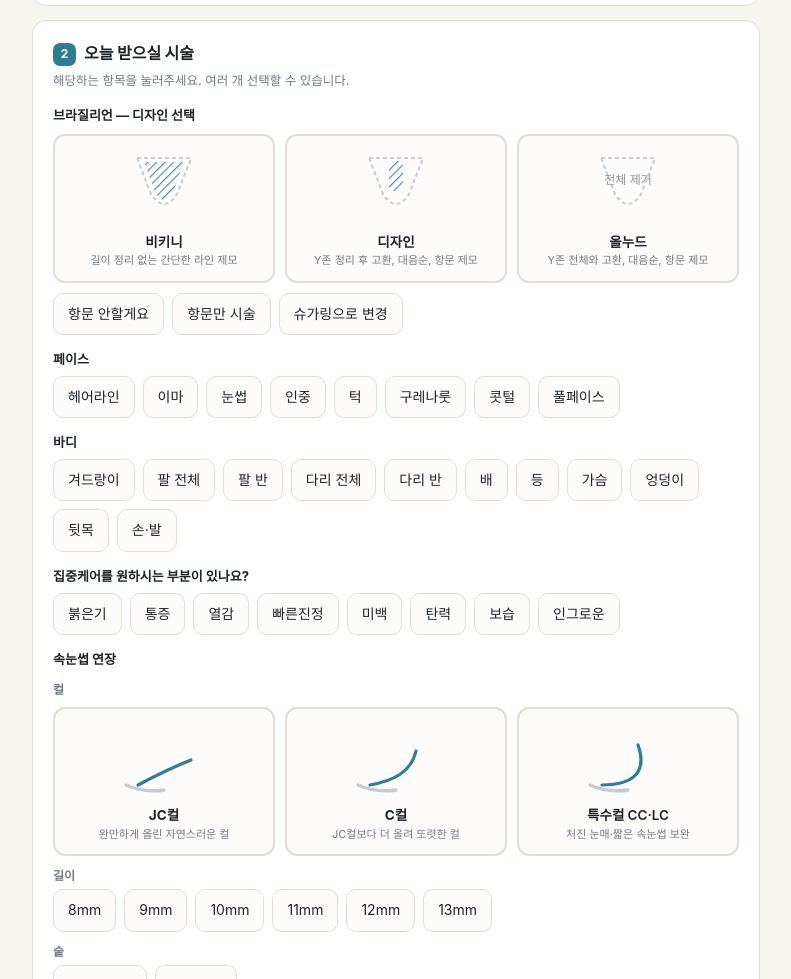
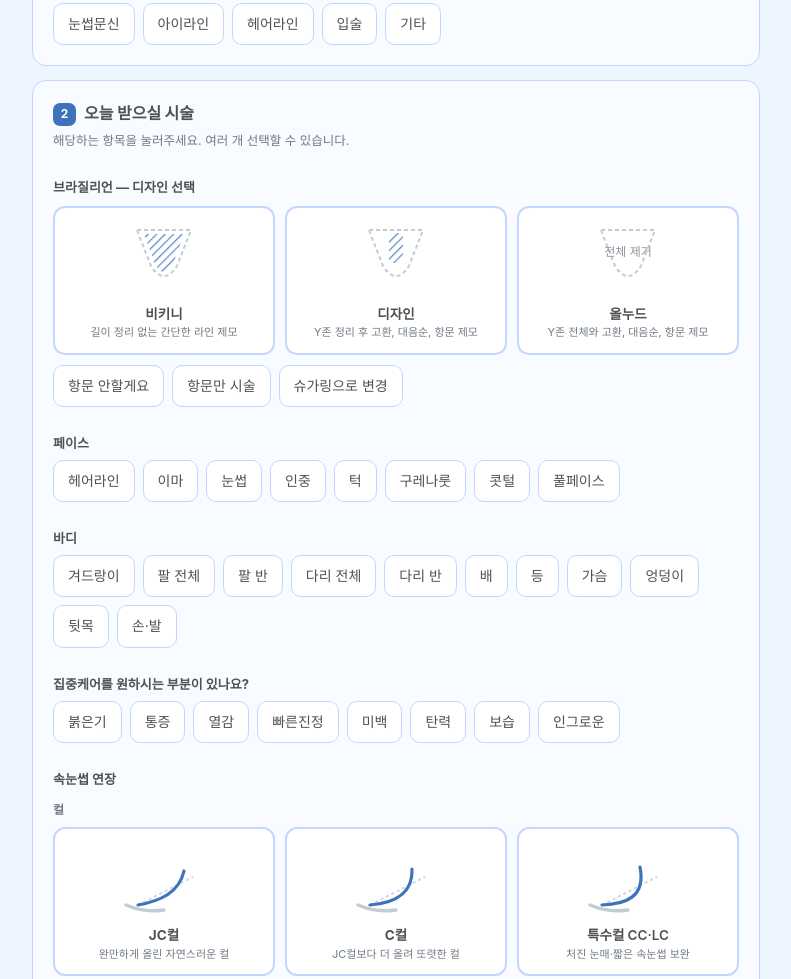
Before and after one commit to kwonjunhyuk0/public, a plain HTML site: page shop/customer-card.html in a window 1280 px wide. Shown: the part 1172-2151 px from the top of the page, without its empty margins (244-1035 px from the left). Drawn offline with Linux system fonts and the light colour scheme; a web font is replaced by a local one.

Commit message:
고객카드: Pretendard 적용

```diff
--- a/shop/customer-card.html
+++ b/shop/customer-card.html
@@ -2,17 +2,21 @@
 <html lang="ko"><head><meta charset="utf-8">
 <meta name="viewport" content="width=device-width,initial-scale=1,maximum-scale=1,user-scalable=no">
 <title>구름왁싱 고객카드</title>
+<link rel="preconnect" href="https://cdn.jsdelivr.net" crossorigin>
+<link rel="stylesheet" as="style" crossorigin
+  href="https://cdn.jsdelivr.net/gh/orioncactus/pretendard@v1.3.9/dist/web/variable/pretendardvariable-dynamic-subset.min.css">
 <style>
 *{margin:0;padding:0;box-sizing:border-box;-webkit-tap-highlight-color:transparent}
-:root{--ink:#1e2328;--sub:#6f7a85;--line:#e2ddd3;--bg:#f7f5f0;--card:#fff;
-      --ac:#2f7d95;--acbg:#eaf4f7;--warn:#b8503f;--warnbg:#fdf1ef}
-body{font-family:-apple-system,'Apple SD Gothic Neo','Noto Sans KR',sans-serif;
+:root{--ink:#515151;--sub:#6f7a85;--line:#c3d6ff;--bg:#edf6ff;--card:#f8fbff;
+      --ac:#3e73b9;--acbg:#eaf4f7;--warn:#b8503f;--warnbg:#fdf1ef}
+body{font-family:'Pretendard Variable',Pretendard,-apple-system,'Apple SD Gothic Neo',
+     'Noto Sans KR',sans-serif;
      background:var(--bg);color:var(--ink);line-height:1.6;font-size:16px}
 .wrap{max-width:760px;margin:0 auto;padding:0 16px 120px}
 header{padding:26px 0 16px;text-align:center}
 h1{font-size:22px;font-weight:800;letter-spacing:-.4px}
 .sub{font-size:13px;color:var(--sub);margin-top:6px}
-.prog{height:4px;background:#e6e1d6;border-radius:3px;margin:16px 0 4px;overflow:hidden}
+.prog{height:4px;background:var(--line);border-radius:3px;margin:16px 0 4px;overflow:hidden}
 .prog i{display:block;height:100%;width:0;background:var(--ac);transition:width .3s}
 .ptxt{font-size:11.5px;color:var(--sub);text-align:right}
 
@@ -22,11 +26,12 @@ h2{font-size:16px;font-weight:800;margin-bottom:4px;display:flex;align-items:cen
 h2 b{width:23px;height:23px;background:var(--ac);color:#fff;border-radius:7px;font-size:12px;
      display:flex;align-items:center;justify-content:center;flex:none}
 .hint{font-size:12.5px;color:var(--sub);margin-bottom:14px}
-label.f{display:block;font-size:13px;font-weight:700;margin:14px 0 6px}
+label.f{display:block;font-size:13px;font-weight:700;margin:26px 0 6px}
+.row2 label.f{margin-top:14px}   /* 2단 입력칸 안에서는 기존 간격 유지 */
 .sl{font-size:12px;font-weight:700;color:var(--sub);margin:10px 0 4px}
 .dd{width:100%;display:flex;align-items:center;justify-content:space-between;gap:8px;
   padding:12px 13px;border:1.5px solid var(--line);border-radius:10px;font-size:16px;
-  font-family:inherit;background:#fdfcfa;color:inherit;text-align:left;cursor:pointer}
+  font-family:inherit;background:#ffffff;color:inherit;text-align:left;cursor:pointer}
 .dd.has{border-color:var(--ac);background:var(--acbg)}
 .dd i{width:8px;height:8px;border:solid #8b939c;border-width:0 2px 2px 0;flex:none;
   transform:rotate(45deg) translateY(-3px);transition:transform .18s}
@@ -34,26 +39,26 @@ label.f{display:block;font-size:13px;font-weight:700;margin:14px 0 6px}
 .ddp{margin-top:2px}
 input[type=text],input[type=tel],input[type=number],textarea,select{
   width:100%;padding:12px 13px;border:1.5px solid var(--line);border-radius:10px;
-  font-size:16px;font-family:inherit;background:#fdfcfa}
+  font-size:16px;font-family:inherit;background:#ffffff}
 input:focus,textarea:focus,select:focus{outline:none;border-color:var(--ac)}
 textarea{min-height:72px;resize:vertical}
 .row2{display:grid;grid-template-columns:1fr 1fr;gap:10px}
 
 .chips{display:flex;flex-wrap:wrap;gap:8px;margin-top:4px}
-.chip{border:1.5px solid var(--line);background:#fdfcfa;border-radius:10px;
+.chip{border:1.5px solid var(--line);background:#ffffff;border-radius:10px;
       padding:9px 14px;font-size:14px;cursor:pointer;user-select:none}
 .chip.on{background:var(--ac);border-color:var(--ac);color:#fff;font-weight:700}
 .chip.warn.on{background:var(--warn);border-color:var(--warn)}
 
 .designs{display:grid;grid-template-columns:repeat(3,1fr);gap:10px;margin-top:8px}
-.dz{border:2px solid var(--line);border-radius:12px;padding:12px 8px;text-align:center;cursor:pointer;background:#fdfcfa}
+.dz{border:2px solid var(--line);border-radius:12px;padding:12px 8px;text-align:center;cursor:pointer;background:#ffffff}
 .dz.on{border-color:var(--ac);background:var(--acbg)}
 .dz svg{width:100%;height:78px;display:block}
 .dz .nm{font-size:13.5px;font-weight:700;margin-top:6px}
 .dz .ds{font-size:11px;color:var(--sub);line-height:1.4;word-break:keep-all}
 
-.consent{border:1.5px solid var(--line);border-radius:12px;padding:14px;margin-bottom:11px;background:#fdfcfa}
-.consent.req{border-color:#d8c9a8;background:#fdfaf2}
+.consent{border:1.5px solid var(--line);border-radius:12px;padding:14px;margin-bottom:11px;background:#ffffff}
+.consent.req{border-color:var(--ac);background:var(--acbg)}
 .consent h3{font-size:13.5px;font-weight:800;margin-bottom:7px}
 .consent h3 em{font-style:normal;font-size:11px;padding:2px 7px;border-radius:5px;margin-left:6px;
   background:var(--warn);color:#fff;vertical-align:1px}
@@ -206,13 +211,13 @@ button.go:disabled{background:#c3ccd3}
   <label class="f">브라질리언 — 디자인 선택</label>
   <div class="designs" id="dz">
     <div class="dz" data-v="비키니">
-      <svg viewBox="0 0 90 78"><defs><pattern id="h1" width="6" height="6" patternUnits="userSpaceOnUse" patternTransform="rotate(45)"><line x1="0" y1="0" x2="0" y2="6" stroke="#2f7d95" stroke-width="2.4"/></pattern></defs>
+      <svg viewBox="0 0 90 78"><defs><pattern id="h1" width="6" height="6" patternUnits="userSpaceOnUse" patternTransform="rotate(45)"><line x1="0" y1="0" x2="0" y2="6" stroke="var(--ac)" stroke-width="2.4"/></pattern></defs>
         <path d="M18 10 H72 L58 46 Q45 66 32 46 Z" fill="none" stroke="#c3ccd3" stroke-width="2" stroke-dasharray="4 3"/>
         <path d="M25 14 H65 L54 44 Q45 60 36 44 Z" fill="url(#h1)" opacity=".85"/></svg>
       <div class="nm">비키니</div><div class="ds">길이 정리 없는 간단한 라인 제모</div>
     </div>
     <div class="dz" data-v="디자인">
-      <svg viewBox="0 0 90 78"><defs><pattern id="h2" width="6" height="6" patternUnits="userSpaceOnUse" patternTransform="rotate(45)"><line x1="0" y1="0" x2="0" y2="6" stroke="#2f7d95" stroke-width="2.4"/></pattern></defs>
+      <svg viewBox="0 0 90 78"><defs><pattern id="h2" width="6" height="6" patternUnits="userSpaceOnUse" patternTransform="rotate(45)"><line x1="0" y1="0" x2="0" y2="6" stroke="var(--ac)" stroke-width="2.4"/></pattern></defs>
         <path d="M18 10 H72 L58 46 Q45 66 32 46 Z" fill="none" stroke="#c3ccd3" stroke-width="2" stroke-dasharray="4 3"/>
         <rect x="38" y="13" width="14" height="30" rx="5" fill="url(#h2)" opacity=".85"/></svg>
       <div class="nm">디자인</div><div class="ds">Y존 정리 후 고환, 대음순, 항문 제모</div>
@@ -220,7 +225,7 @@ button.go:disabled{background:#c3ccd3}
     <div class="dz" data-v="올누드">
       <svg viewBox="0 0 90 78">
         <path d="M18 10 H72 L58 46 Q45 66 32 46 Z" fill="none" stroke="#c3ccd3" stroke-width="2" stroke-dasharray="4 3"/>
-        <text x="45" y="36" text-anchor="middle" font-size="12" fill="#8b939c" font-family="sans-serif">전체 제거</text></svg>
+        <text x="45" y="36" text-anchor="middle" font-size="12" fill="#8b939c">전체 제거</text></svg>
       <div class="nm">올누드</div><div class="ds">Y존 전체와 고환, 대음순, 항문 제모</div>
     </div>
   </div>
@@ -256,19 +261,22 @@ button.go:disabled{background:#c3ccd3}
     <div class="dz" data-v="JC컬">
       <svg viewBox="0 0 90 78">
         <path d="M7 64 Q25 72 45 69" fill="none" stroke="#c3ccd3" stroke-width="3.4" stroke-linecap="round"/>
-        <path d="M19 64 C36 55 54 46 72 39" fill="none" stroke="#2f7d95" stroke-width="3.2" stroke-linecap="round"/></svg>
+        <path d="M19 64 L74 36" fill="none" stroke="#c9d8ef" stroke-width="2" stroke-dasharray="3 3"/>
+        <path d="M19 64 C41 60 60 52 65 30" fill="none" stroke="var(--ac)" stroke-width="3.2" stroke-linecap="round"/></svg>
       <div class="nm">JC컬</div><div class="ds">완만하게 올린 자연스러운 컬</div>
     </div>
     <div class="dz" data-v="C컬">
       <svg viewBox="0 0 90 78">
         <path d="M7 64 Q25 72 45 69" fill="none" stroke="#c3ccd3" stroke-width="3.4" stroke-linecap="round"/>
-        <path d="M19 64 C41 60 60 52 65 30" fill="none" stroke="#2f7d95" stroke-width="3.2" stroke-linecap="round"/></svg>
+        <path d="M19 64 L74 36" fill="none" stroke="#c9d8ef" stroke-width="2" stroke-dasharray="3 3"/>
+        <path d="M19 64 C42 62 62 54 61 28" fill="none" stroke="var(--ac)" stroke-width="3.2" stroke-linecap="round"/></svg>
       <div class="nm">C컬</div><div class="ds">JC컬보다 더 올려 또렷한 컬</div>
     </div>
     <div class="dz" data-v="특수컬">
       <svg viewBox="0 0 90 78">
         <path d="M7 64 Q25 72 45 69" fill="none" stroke="#c3ccd3" stroke-width="3.4" stroke-linecap="round"/>
-        <path d="M19 64 C45 64 66 55 55 24" fill="none" stroke="#2f7d95" stroke-width="3.2" stroke-linecap="round"/></svg>
+        <path d="M19 64 L74 36" fill="none" stroke="#c9d8ef" stroke-width="2" stroke-dasharray="3 3"/>
+        <path d="M19 64 C43 63 63 56 57 26" fill="none" stroke="var(--ac)" stroke-width="3.2" stroke-linecap="round"/></svg>
       <div class="nm">특수컬 <span style="font-weight:600">CC·LC</span></div><div class="ds">처진 눈매·짧은 속눈썹 보완</div>
     </div>
   </div>
```
